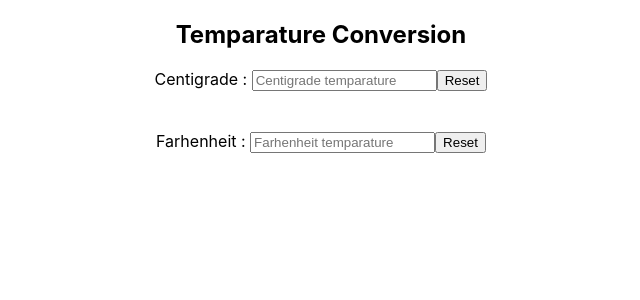
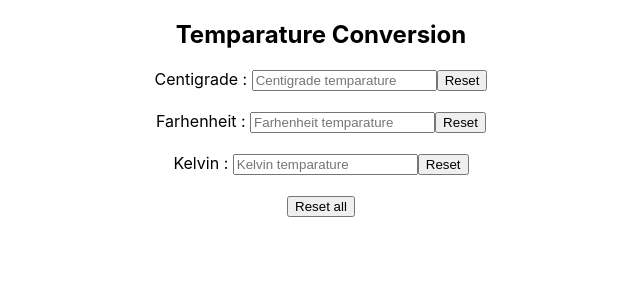
Before and after one commit to Sayan2504/React_temparaure_converter, a React (Create React App) app: page / in a window 1280 px wide. Shown: the top 300 px of the page, without its empty margins (319-959 px from the left). Built offline with nearby package versions, Linux system fonts and the light colour scheme.

Commit message:
Added kelvin temp conversion

```diff
--- a/src/App.js
+++ b/src/App.js
@@ -1,44 +1,72 @@
 import React, { useState } from 'react';
 import './App.css';
-import CentigradeToFarenheit from './form/centiToFarh'
-import FarenheitToCentigrade from './form/farhToCenti'
+import Conversion from './form/conversion'
 
 const App = () =>{
   const[textC, setTextC] = useState("");
   const[textF, setTextF] = useState("");
+  const[textK, setTextK] = useState("");
 
 
   const Cval =(e1) =>{
     setTextC(e1.target.value)
-  }
+  };
 
   const Fval =(e2) =>{
     setTextF(e2.target.value)
-  }
+  };
+
+  const Kval =(e3) =>{
+    setTextK(e3.target.value)
+  };
 
   const cToF = (text) =>{
     setTextF(Math.round((text * (9/5)) + 32));
-  }
+  };
+
+  const cToK = (text) =>{
+    setTextK(Math.round(text + 273 ));
+  };
 
   const fToC = (text) =>{
     setTextC(Math.round((text - 32) * (5/9)));
-  }
+  };
+
+  const fToK = (text) =>{
+    setTextK(Math.round(((text - 32) * (5/9)) + 273));
+  };
+
+  const kToC = (text) =>{
+    setTextC(Math.round(text - 273));
+  };
+
+  const kToF = (text) =>{
+    setTextF(Math.round(((text - 273) * (9/5)) + 32));
+  };
 
   const resetC = () =>{
     setTextC("");
-  }
+  };
 
   const resetF = () =>{
     setTextF("");
-  }
+  };
+
+  const resetK = () =>{
+    setTextK("");
+  };
+
+  const resetAll = () =>{
+    setTextC("");
+    setTextF("");
+    setTextK("");
+  };
 
 
   return(
     <div className="form">
       <h2>Temparature Conversion</h2>
-      <CentigradeToFarenheit resetC={resetC} Cval={Cval} textC={textC} cToF={cToF} resetF={resetF}/>
-      <br/><br/>
-      <FarenheitToCentigrade resetF={resetF} Fval={Fval} textF={textF} fToC={fToC} resetC={resetC}/>
+      <Conversion Fval={Fval} Cval={Cval} Kval={Kval} textC={textC} textF={textF} textK={textK} resetC={resetC} resetF={resetF} resetK={resetK} cToF={cToF} cToK={cToK} fToC={fToC} fToK={fToK} kToC={kToC} kToF={kToF} resetAll={resetAll}/>
     </div>
   );
 }
--- a/src/form/centiToFarh.js
+++ /dev/null
@@ -1,35 +0,0 @@
-import React, {useState, useEffect} from 'react'
-
-const CentigradeToFarenheit = ({resetC, Cval, textC, cToF, resetF}) =>{
-
-
-    const changeText = (e1) =>{
-        Cval(e1);
-    };
-
-    useEffect(() =>{
-        if(textC){
-            cToF(textC);
-        }
-        else if(!textC){
-            resetF();
-        }
-    }, [textC] );
-
-
-
-    return(
-        <div>
-            <span>Centigrade : </span>
-            <input type="text" value={textC} placeholder="Centigrade temparature" onChange={changeText}/>
-            <button onClick={(e)=>{
-                    e.preventDefault();
-                    resetC();
-                    }}>Reset</button>
-
-        </div>
-    );
-
-}
-
-export default CentigradeToFarenheit;
--- /dev/null
+++ b/src/form/conversion.js
@@ -0,0 +1,83 @@
+import React, {useEffect} from 'react'
+
+const Conversion = ({resetC, Cval, textC, cToF, cToK, resetF, Fval, textF, fToC, fToK, resetK, Kval, textK, kToC, kToF, resetAll }) =>{
+
+
+    const changeTextC = (e1) =>{
+        Cval(e1);
+    };
+
+    const changeTextF = (e2) =>{
+        Fval(e2);
+    };
+
+    const changeTextK = (e3) =>{
+        Kval(e3);
+    };
+
+    useEffect(() =>{
+        if(textC){
+            cToF(textC);
+            cToK(textC);
+        }
+
+    }, [textC] );
+
+    useEffect(() =>{
+        if(textF){
+            fToC(textF);
+            fToK(textF);
+        }
+
+    }, [textF] );
+
+    useEffect(() =>{
+        if(textK){
+            kToC(textK);
+            kToF(textK);
+        }
+
+    }, [textK] );
+
+
+
+
+    return(
+        <div>
+            <span>Centigrade : </span>
+            <input type="text" value={textC} placeholder="Centigrade temparature" onChange={changeTextC}/>
+            <button onClick={(e)=>{
+                    e.preventDefault();
+                    resetC();
+                    }}>Reset</button>
+
+            <br/><br/>
+
+            <span>Farhenheit : </span>
+            <input type="text" value={textF} placeholder="Farhenheit temparature" onChange={changeTextF}/>
+            <button onClick={(e)=>{
+                    e.preventDefault();
+                    resetF();
+                    }}>Reset</button>
+
+            <br/><br/>
+
+            <span>Kelvin : </span>
+            <input type="text" value={textK} placeholder="Kelvin temparature" onChange={changeTextK}/>
+            <button onClick={(e)=>{
+                    e.preventDefault();
+                    resetK();
+                    }}>Reset</button>
+
+
+            <br/><br/>
+            <button onClick={(e)=>{
+                    e.preventDefault();
+                    resetAll();
+                    }}>Reset all</button>
+        </div>
+    );
+
+}
+
+export default Conversion;
--- a/src/form/farhToCenti.js
+++ /dev/null
@@ -1,33 +0,0 @@
-import React, {useState, useEffect} from 'react'
-
-const FarenheitToCentigrade = ({resetF, Fval, textF, fToC, resetC}) =>{
-
-
-    const changeText = (e2) =>{
-        Fval(e2);
-    };
-
-    useEffect(() =>{
-        if(textF){
-            fToC(textF);
-        }
-        else if(!textF){
-            resetC();
-        }
-    }, [textF] );
-
-
-    return (
-        <div>
-            <span>Farhenheit : </span>
-            <input type="text" value={textF} placeholder="Farhenheit temparature" onChange={changeText}/>
-            <button onClick={(e)=>{
-            e.preventDefault();
-            resetF();
-            }}>Reset</button>
-        </div>
-
-    );
-}
-
-export default FarenheitToCentigrade;
```
